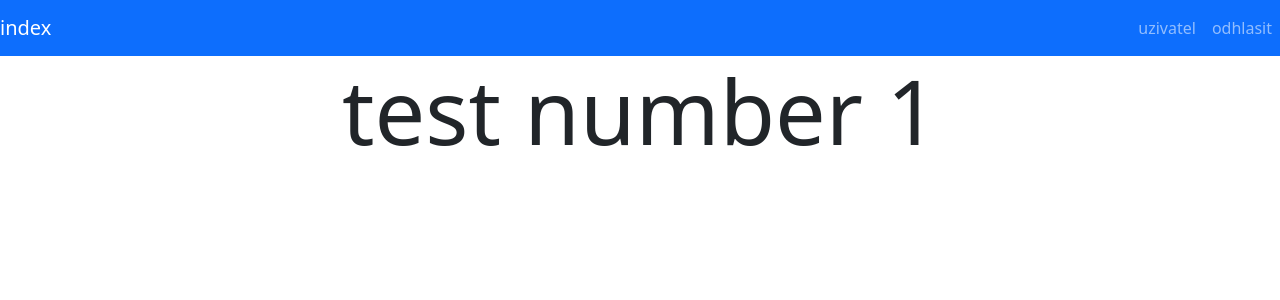
After one commit to simonbrauner/testovaci-aplikace, a Flask app: page /editor/1 in a window 1280 px wide. The commit adds this page. Shown: the top 300 px of the page. Run offline with Flask 2, Linux system fonts and the light colour scheme; the visitor is signed in with stand-in values (Sample User, id 1); tables that the repository leaves empty hold one stand-in row (values such as "Sample post"); some libraries are stand-ins or nearby versions.

Commit message:
before javascript

```diff
--- a/app.py
+++ b/app.py
@@ -4,7 +4,13 @@ from werkzeug.security import generate_password_hash, check_password_hash
 
 from config import app, db
 from model import User, Test
-from tools import login_required
+from tools import login_required, creator_only
+
+
+@app.route('/editor/<int:test_id>')
+@creator_only
+def editor(test_id):
+    return render_template('editor.html', test_id=test_id)
 
 
 @app.route('/new_test', methods=['POST'])
--- /dev/null
+++ b/templates/editor.html
@@ -0,0 +1,11 @@
+{% extends "layout.html" %}
+
+
+{% block title %}editing {{ test_id }}.{% endblock %}
+
+
+{% block main %}
+
+<h1>test number {{ test_id }}</h1>
+
+{% endblock %}
--- a/templates/index.html
+++ b/templates/index.html
@@ -14,6 +14,8 @@
   {% if test.creator_id == session.id %}
 
   <strong>{{ test.name }}</strong>
+
+  <a href='/editor/{{ test.id }}'>edit</a>
 
   {% else %}
 
--- a/tools.py
+++ b/tools.py
@@ -2,11 +2,24 @@ from flask import session, redirect
 
 from functools import wraps
 
+from model import Test
+
 
 def login_required(f):
     @wraps(f)
-    def decorated_function():
+    def decorated_function(*args, **kwargs):
         if 'id' not in session:
             return redirect('/login')
-        return f()
+        return f(*args, **kwargs)
     return decorated_function
+
+
+def creator_only(f):
+    @wraps(f)
+    @login_required
+    def decorated_function(test_id, *args, **kwargs):
+        test = Test.query.filter_by(id=test_id).first()
+        if session['id'] != test.creator_id:
+            return redirect('/')
+        return f(test_id, *args, **kwargs)
+    return decorated_function
```
